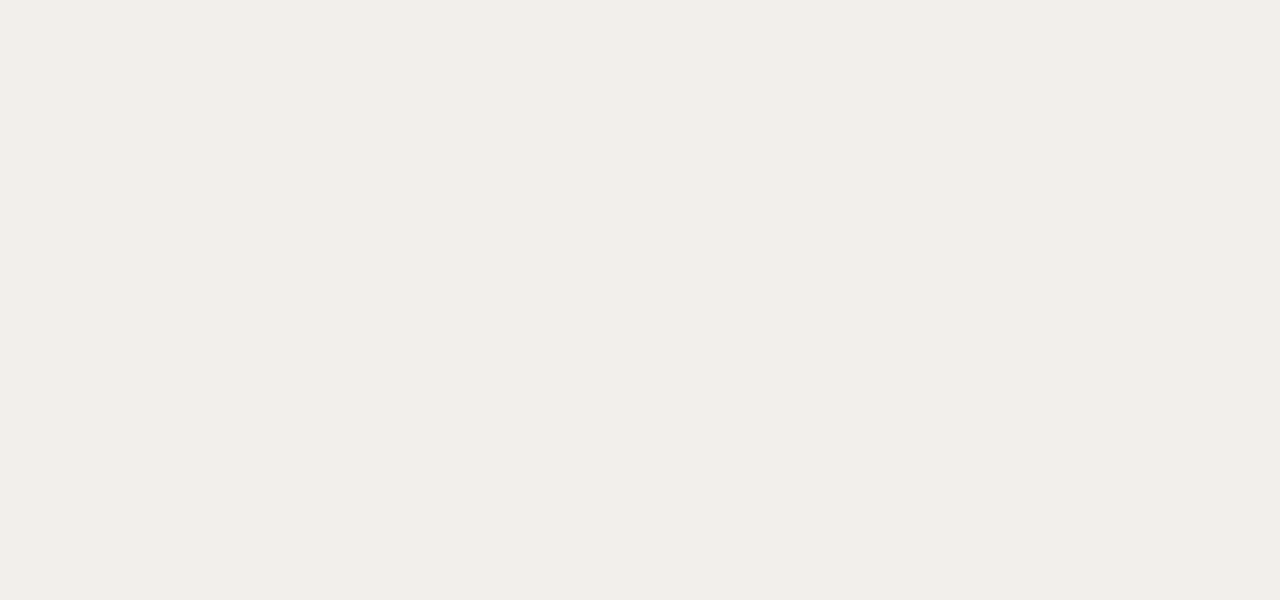
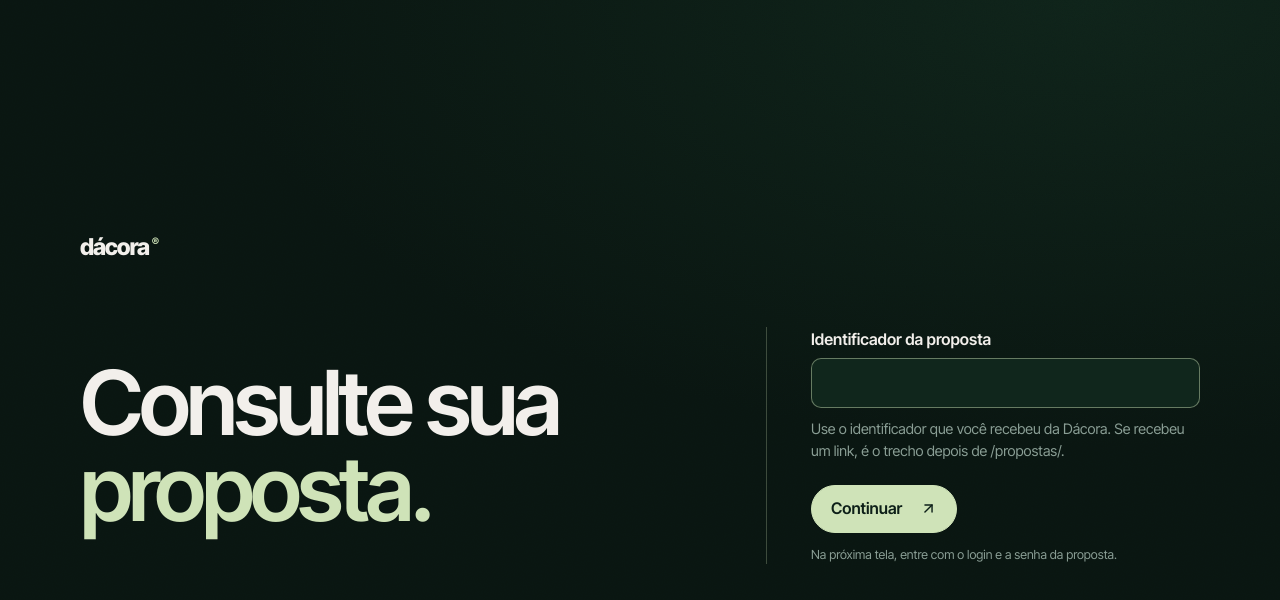
Before and after one commit to flacora-projetos/dacoraLP, a React (Vite) app: page /propostas in a window 1280 px wide. Before the commit this address had no page. Shown: the top 600 px of the page. Built offline with nearby package versions, Linux system fonts and the light colour scheme.

Commit message:
Cria a entrada de propostas da Dácora

```diff
--- a/scripts/verifica-casca-privada.mjs
+++ b/scripts/verifica-casca-privada.mjs
@@ -97,7 +97,7 @@ const indiceCoringa = rotas.findIndex((rota) => rota.src === '/(.*)' && rota.des
 exigir(indiceFilesystem >= 0, 'vercel.json perdeu o handle de filesystem.');
 exigir(indiceCoringa >= 0, 'vercel.json perdeu a regra final para /index.html.');
 
-for (const alvo of ['/painel-de-relatorios(/.*)?', '/data-hub(/.*)?', '/reunioes(/.*)?', '/relatorios/(.*)']) {
+for (const alvo of ['/painel-de-relatorios(/.*)?', '/data-hub(/.*)?', '/reunioes(/.*)?', '/propostas/?', '/relatorios/(.*)']) {
   const indice = rotas.findIndex((rota) => rota.src === alvo && rota.dest === '/app.html');
   exigir(indice >= 0, `vercel.json precisa mandar "${alvo}" para /app.html, senão a rota volta a receber a home inteira.`);
   if (indice >= 0) {
--- a/src/App.tsx
+++ b/src/App.tsx
@@ -38,6 +38,7 @@ const RelatorioDemoZenun = lazy(() => import('./pages/RelatorioDemoZenun'));
 const PainelRelatorios = lazy(() => import('./pages/PainelRelatorios'));
 const DataHub = lazy(() => import('./pages/DataHub'));
 const Reunioes = lazy(() => import('./pages/Reunioes'));
+const Propostas = lazy(() => import('./pages/Propostas'));
 const RelatorioPublico = lazy(() => import('./pages/RelatorioPublico'));
 
 /**
@@ -57,6 +58,7 @@ export default function App({ paginas }: { paginas?: PaginasInstitucionais }) {
       <Route path="/" element={<Home />} />
       <Route path="/reunioes" element={<Suspense fallback={<CarregandoPainel />}><Reunioes /></Suspense>} />
       <Route path="/reunioes/:slug" element={<Suspense fallback={<CarregandoPainel />}><Reunioes /></Suspense>} />
+      <Route path="/propostas" element={<Suspense fallback={<CarregandoPainel />}><Propostas /></Suspense>} />
       <Route path="/negocios-servicos" element={<Suspense fallback={null}><Negocios /></Suspense>} />
       <Route path="/politica-de-privacidade" element={<PrivacyPolicy />} />
       <Route path="/proposta-landing-page" element={<Suspense fallback={null}><Proposta /></Suspense>} />
--- /dev/null
+++ b/src/pages/Propostas.tsx
@@ -0,0 +1,65 @@
+import { useRef, useState, type FormEvent } from 'react';
+import { ArrowUpRight } from 'lucide-react';
+import { usaPaginaPrivada } from '../painel/usaPaginaPrivada';
+import '../reunioes/reunioes.css';
+import './propostas.css';
+
+const ENDERECO = /^[a-z0-9]+(?:-[a-z0-9]+)*$/;
+
+export default function Propostas() {
+  usaPaginaPrivada('Propostas | Dácora');
+  const campo = useRef<HTMLInputElement>(null);
+  const [erro, setErro] = useState('');
+
+  function continuar(evento: FormEvent<HTMLFormElement>) {
+    evento.preventDefault();
+    const endereco = campo.current?.value.trim().toLowerCase() ?? '';
+
+    if (!ENDERECO.test(endereco)) {
+      setErro(endereco
+        ? 'Use apenas letras sem acento, números e hífens entre palavras.'
+        : 'Informe o identificador da sua proposta.');
+      campo.current?.focus();
+      return;
+    }
+
+    window.location.assign(`/propostas/${endereco}`);
+  }
+
+  return (
+    <div className="dcr">
+      <main className="dcr-portao dcr-portao-propostas">
+        <a href="/" className="dcr-marca" aria-label="Dácora, página inicial">
+          dácora<span aria-hidden="true">®</span>
+        </a>
+        <div className="dcr-propostas-conteudo">
+          <h1>Consulte sua <span>proposta.</span></h1>
+          <form className="dcr-propostas-formulario" onSubmit={continuar} noValidate>
+            <label htmlFor="identificador-proposta">Identificador da proposta</label>
+            <input
+              id="identificador-proposta"
+              ref={campo}
+              type="text"
+              required
+              autoCapitalize="none"
+              autoComplete="off"
+              spellCheck={false}
+              aria-invalid={erro ? true : undefined}
+              aria-describedby={erro ? 'proposta-ajuda proposta-erro' : 'proposta-ajuda'}
+              onChange={() => setErro('')}
+            />
+            <p id="proposta-ajuda">
+              Use o identificador que você recebeu da Dácora. Se recebeu um link,
+              é o trecho depois de /propostas/.
+            </p>
+            {erro && <p id="proposta-erro" className="dcr-erro" role="alert">{erro}</p>}
+            <button type="submit" className="dcr-primario">
+              Continuar <ArrowUpRight size={17} aria-hidden="true" />
+            </button>
+            <small>Na próxima tela, entre com o login e a senha da proposta.</small>
+          </form>
+        </div>
+      </main>
+    </div>
+  );
+}
--- /dev/null
+++ b/src/pages/propostas.css
@@ -0,0 +1,75 @@
+.dcr .dcr-portao-propostas {
+  gap: clamp(30px, 7vw, 68px);
+  padding-inline: max(20px, calc((100% - 1120px) / 2), env(safe-area-inset-left), env(safe-area-inset-right));
+}
+.dcr .dcr-portao-propostas .dcr-marca {
+  justify-self: start;
+  margin: 0;
+  color: var(--papel);
+}
+.dcr-propostas-conteudo {
+  display: grid;
+  grid-template-columns: minmax(0, 1.35fr) minmax(0, 1fr);
+  align-items: center;
+  gap: clamp(32px, 8vw, 100px);
+}
+.dcr-portao-propostas .dcr-propostas-conteudo h1 {
+  font-size: clamp(3.25rem, 7vw, 6.25rem);
+  text-wrap: initial;
+}
+.dcr-propostas-conteudo h1 span {
+  color: var(--broto);
+}
+.dcr-propostas-formulario {
+  border-left: 1px solid rgb(207 227 184 / 26%);
+  padding-left: clamp(24px, 4vw, 44px);
+}
+.dcr-portao-propostas .dcr-propostas-formulario label {
+  color: var(--papel);
+  font-size: 1rem;
+}
+.dcr-portao-propostas .dcr-propostas-formulario input {
+  min-height: 50px;
+  border-color: rgb(207 227 184 / 45%);
+  background: var(--noite-2);
+  color: var(--papel);
+}
+.dcr-propostas-formulario input[aria-invalid='true'] {
+  border-color: #f2b8a0;
+}
+.dcr-portao-propostas .dcr-propostas-formulario p {
+  margin-top: 10px;
+  color: var(--salvia);
+  font-size: 0.9rem;
+}
+.dcr-portao-propostas .dcr-propostas-formulario .dcr-primario {
+  display: inline-flex;
+  align-items: center;
+  gap: 18px;
+  min-height: 48px;
+  margin: 22px 0 12px;
+  padding-inline: 19px;
+  background: var(--broto);
+  border-color: var(--broto);
+  color: var(--tinta);
+  font-size: 1rem;
+}
+.dcr-portao-propostas .dcr-propostas-formulario .dcr-primario:hover:not(:disabled) {
+  background: #e2f0d2;
+}
+.dcr .dcr-portao-propostas :is(a, input, button):focus-visible {
+  outline-color: var(--broto);
+}
+.dcr-portao-propostas .dcr-propostas-formulario .dcr-erro {
+  color: #f2b8a0;
+}
+@media (max-width: 700px) {
+  .dcr-propostas-conteudo {
+    grid-template-columns: minmax(0, 1fr);
+  }
+  .dcr-propostas-formulario {
+    border-left: 0;
+    border-top: 1px solid rgb(207 227 184 / 26%);
+    padding: 26px 0 0;
+  }
+}
```
Also changed, not shown: vercel.json, 1 other file (tests, documents, lock files or other folders).
